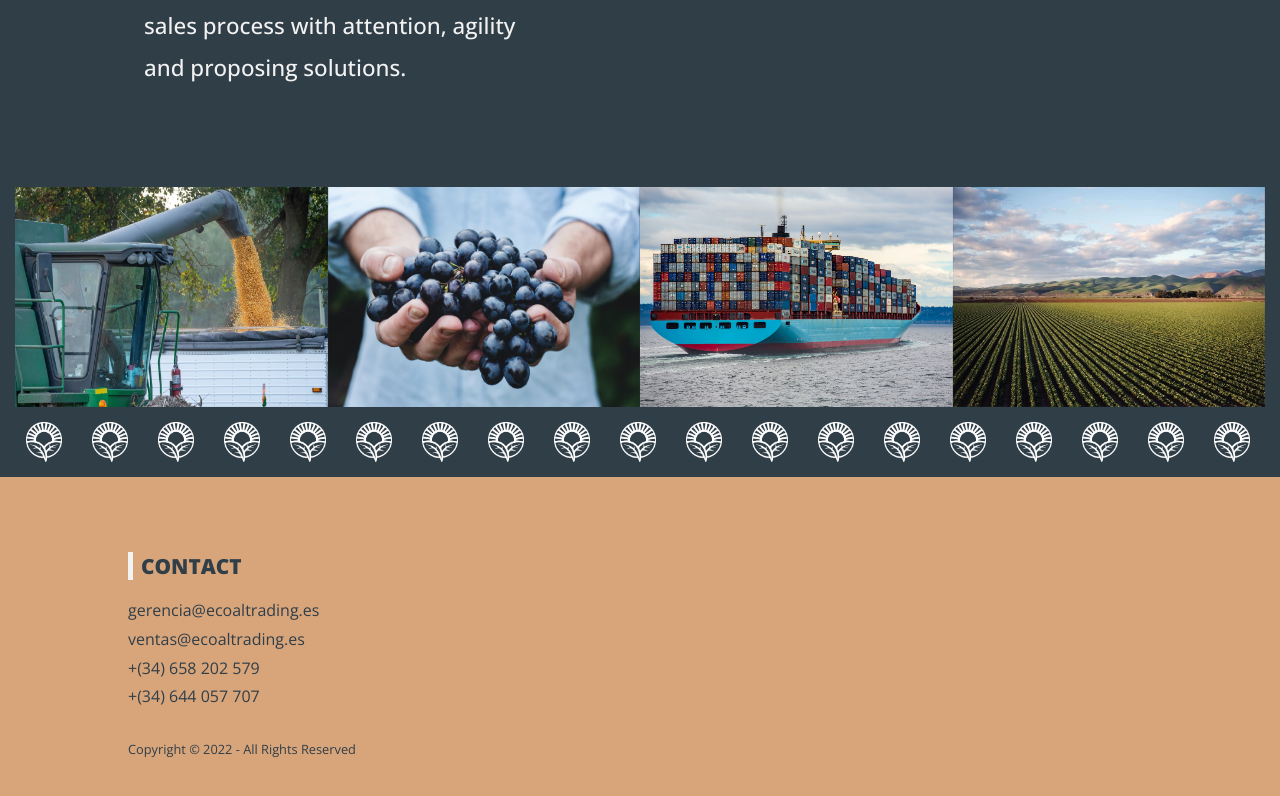
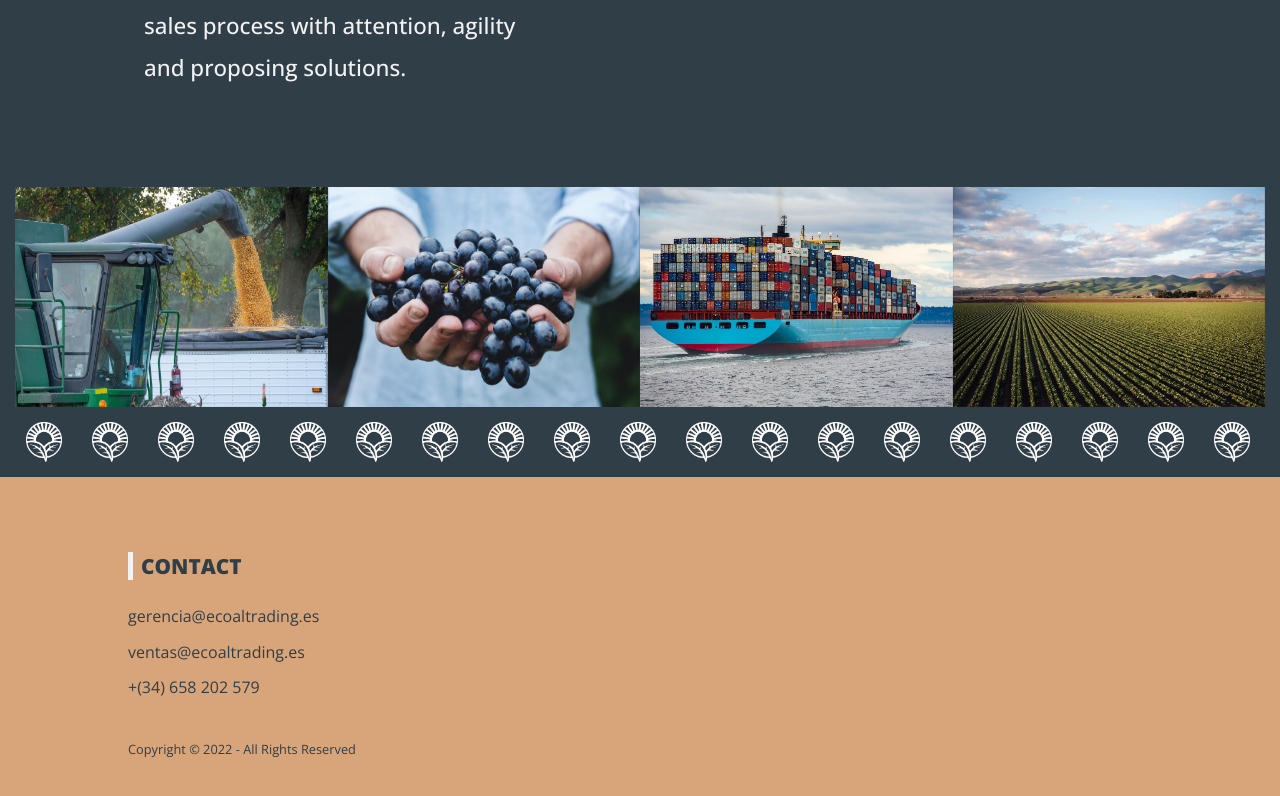
Before and after one commit to lardam/ecoal-trading, a Next.js app: page /en in a window 1280 px wide. Shown: the part 1917-2713 px from the top of the page. Built offline with nearby package versions, Linux system fonts and the light colour scheme.

Commit message:
Fix footer

```diff
--- a/app/components/Header.jsx
+++ b/app/components/Header.jsx
@@ -50,7 +50,6 @@ export function FooterEn(){
                     <li><a href='mailto:gerencia@ecoaltrading.es'>gerencia@ecoaltrading.es</a></li>
                     <li><a href="mailto:ventas@ecoaltrading.es">ventas@ecoaltrading.es</a></li>
                     <li><a href="tel:34658202579">+(34) 658 202 579</a></li>
-                    <li><a href="tel:34644057707">+(34) 644 057 707</a></li>
                 </ul>
             </div>
             <div id='footer-copyright'>
```
